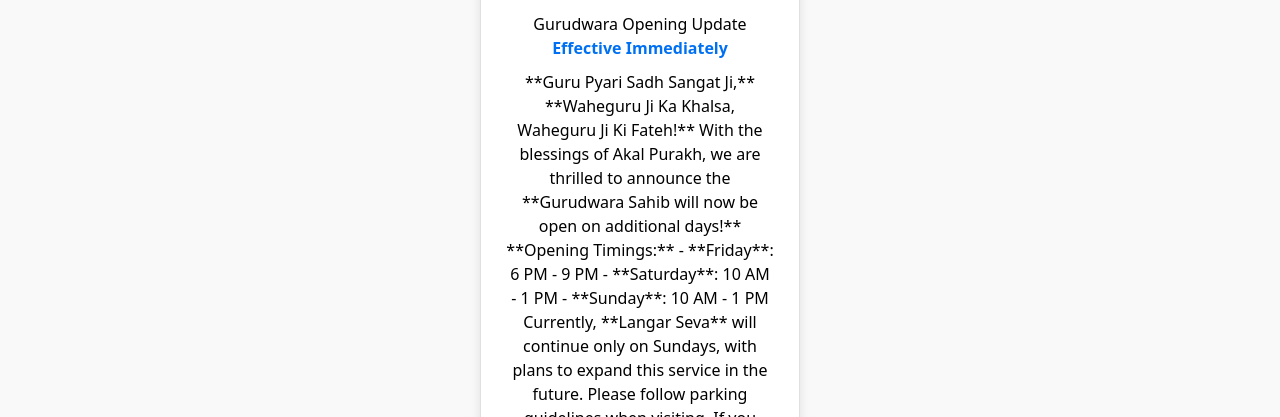
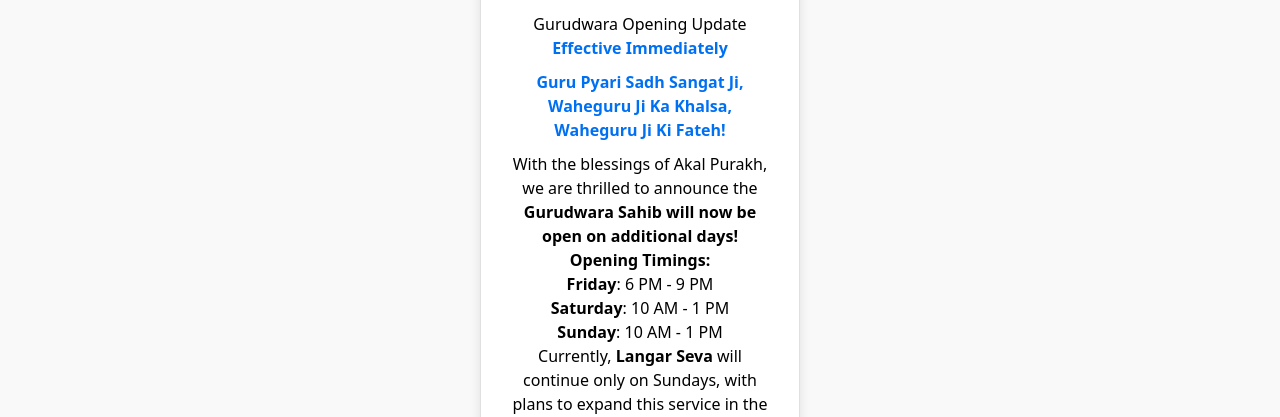
Before and after one commit to karandeepdps/nl-gurughar, a Next.js app in the folder gurughar-website/: page /events in a window 1280 px wide. Shown: the part 373-790 px from the top of the page. Built offline with nearby package versions, Linux system fonts and the light colour scheme.

Commit message:
added notice

```diff
--- a/gurughar-website/package.json
+++ b/gurughar-website/package.json
@@ -14,6 +14,7 @@
     "@tailwindcss/aspect-ratio": "^0.4.2",
     "@tailwindcss/forms": "^0.5.9",
     "@tailwindcss/typography": "^0.5.15",
+    "marked": "^15.0.6",
     "next": "14.2.8",
     "react": "^18",
     "react-dom": "^18"
--- a/gurughar-website/src/app/events/page.tsx
+++ b/gurughar-website/src/app/events/page.tsx
@@ -1,6 +1,7 @@
 "use client";
 
 import { useState } from "react";
+import { marked } from "marked"; // Import marked library
 import Navbar from "../../../components/Navbar";
 import Footer from "../../../components/Footer";
 import Modal from "../../../components/Modal";
@@ -24,7 +25,7 @@ const events: Event[] = [
 
 With the blessings of Akal Purakh, we are thrilled to announce the **Gurudwara Sahib will now be open on additional days!**
 
-            **Opening Timings:**
+### **Opening Timings:**
 - **Friday**: 6 PM - 9 PM
 - **Saturday**: 10 AM - 1 PM
 - **Sunday**: 10 AM - 1 PM
@@ -38,49 +39,10 @@ const events: Event[] = [
         `,
         image: "/images/notice.png", // Replace with a relevant image or icon
     },
-    // {
-    //     name: "Bandi Chhor Divas",
-    //     date: "November 1, 2024",
-    //     description:
-    //         "Bandi Chhor Divas (Day of Liberation) commemorates the release of Guru Hargobind Ji and 52 Hindu kings from Gwalior Fort. It coincides with Diwali in Punjab and across India.",
-    //     image: "/images/guruji.jpeg",
-    //     link: "https://en.wikipedia.org/wiki/Bandi_Chhor_Divas",
-    // },
-    // {
-    //     name: "Saka Panja Sahib",
-    //     date: "October 30, 1922",
-    //     description:
-    //         "Saka Panja Sahib is a historic event symbolizing the sacrifice of Sikhs who gave their lives to serve Langar to fellow Sikhs who were imprisoned.",
-    //     image: "/images/saka/1.PNG",
-    // },
 ];
 
 export default function Events() {
     const [isModalOpen, setIsModalOpen] = useState(false);
-
-    const sakaText = `
-        Saka Panja Sahib is a real story of sacrifice for Sewa.
-        The Saka occurred at Panja Sahib, Hasan Abdal, Pakistan.
-        Bhai Karam Singh & Bhai Partap Singh attained martyrdom in this incident.
-    `;
-    const sakaImages = [
-        "/images/saka/1.PNG",
-        "/images/saka/2.PNG",
-        "/images/saka/3.PNG",
-        "/images/saka/4.PNG",
-        "/images/saka/5.PNG",
-        "/images/saka/6.PNG",
-        "/images/saka/7.PNG",
-        "/images/saka/8.PNG",
-    ];
-
-    const handleOpenModal = () => {
-        setIsModalOpen(true);
-    };
-
-    const handleCloseModal = () => {
-        setIsModalOpen(false);
-    };
 
     return (
         <>
@@ -89,38 +51,26 @@ export default function Events() {
                 <h1>Upcoming Events</h1>
                 <div className={styles.eventGrid}>
                     {events.map((event, index) => (
-                        <EventCard
-                            key={index}
-                            event={event}
-                            onLearnMore={event.name === "Saka Panja Sahib" ? handleOpenModal : undefined}
-                        />
+                        <EventCard key={index} event={event} />
                     ))}
                 </div>
-                <Modal
-                    isOpen={isModalOpen}
-                    onClose={handleCloseModal}
-                    title="Saka Panja Sahib"
-                    images={sakaImages}
-                    text={sakaText}
-                />
+                <Footer />
             </main>
-            <Footer />
         </>
     );
 }
 
-function EventCard({ event, onLearnMore }: { event: Event; onLearnMore?: () => void }) {
+function EventCard({ event }: { event: Event }) {
     return (
         <div className={`${styles.eventCard} ${event.name === "Gurudwara Opening Update" ? styles.noticeBox : ""}`}>
             <img src={event.image} alt={event.name} className={styles.eventImage} />
             <h2>{event.name}</h2>
             <p>{event.date}</p>
-            <p dangerouslySetInnerHTML={{ __html: event.description }}></p>
-            {onLearnMore && (
-                <button onClick={onLearnMore} className={styles.learnMoreButton}>
-                    Learn More
-                </button>
-            )}
+            <div
+                dangerouslySetInnerHTML={{
+                    __html: marked(event.description), // Parse markdown to HTML
+                }}
+            ></div>
         </div>
     );
 }
```
Also changed, not shown: gurughar-website/styles/noticeBox.module.css (+4 -3 lines), 1 other file (tests, documents, lock files or other folders). Lines whose indentation alone changed are shown as unchanged.
